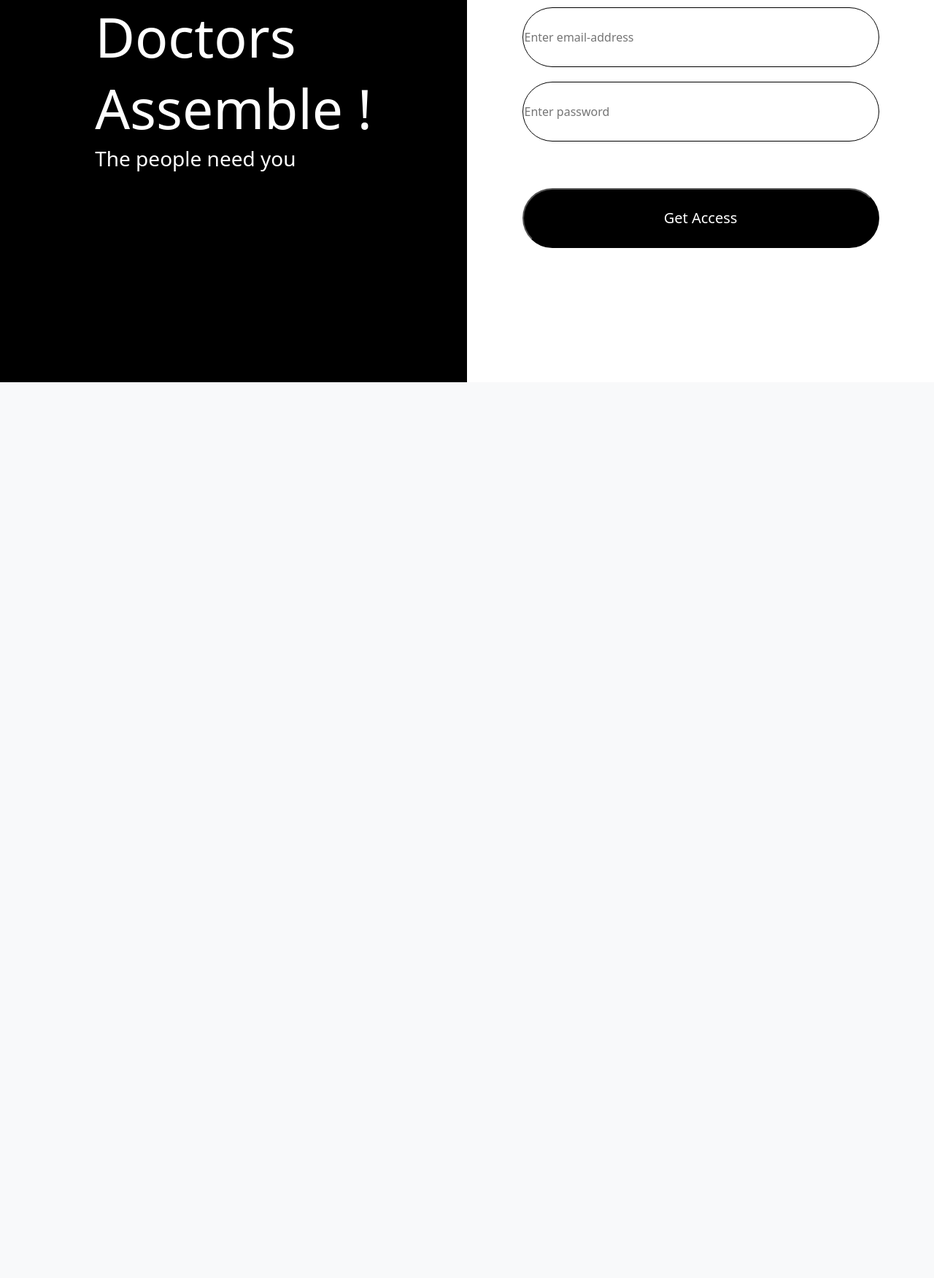
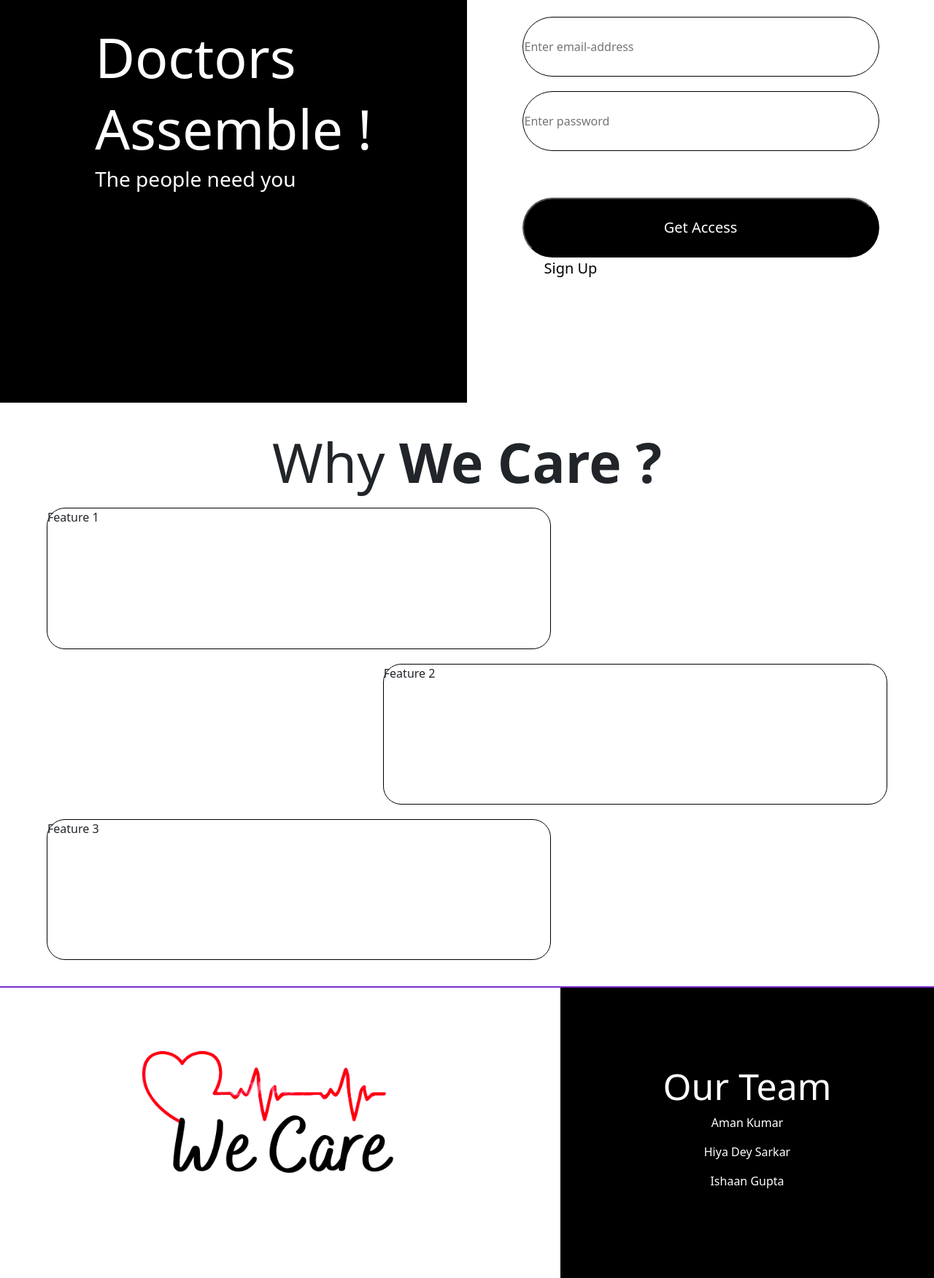
Before and after one commit to amankumar11/Optum-Stratethon, a Flask app: page / in a window 1280 px wide. Shown: the part 1866-3618 px from the top of the page at 73% size. Before the commit the page ends 2390 px from the top, so only its background shows below. Run offline with Flask 2, Linux system fonts and the light colour scheme.

Commit message:
routes done

```diff
--- a/Healthify/static/css/index.css
+++ b/Healthify/static/css/index.css
@@ -1,10 +1,19 @@
 .whitebtn{
+    display: flex;
+    align-items: center;
+    justify-content: center;
+    text-decoration: none;
+    color: black;
     background-color: white;
     border: 1px solid black;
     height: 54px;
     width: 250px;
     border-radius: 50px;
     font-size: 20px;
+}
+
+.whitebtn:hover{
+    color: black;
 }
 
 .landingPage{
@@ -190,3 +199,94 @@
     width: 489px;
     margin-top: 30px;
 }
+
+.sign-a{
+    margin-left: 30px;
+    font-size: 20px;
+    text-decoration: none;
+    color: black;
+}
+
+.sign-a:hover{
+    color: black;
+}
+
+/* features */
+.features{
+    display: flex;
+    flex-direction: column;
+    align-items: center;
+    justify-content: center;
+    height: 100vh;
+}
+
+.features_h1{
+    font-size: 75px;
+    margin-top: 10px;
+}
+
+.featurescards-section{
+    display: flex;
+    flex-direction: column;
+    /* background-color: black; */
+    height: 80%;
+    width: 90%;
+}
+
+.features-card{
+    display: flex;
+    flex-direction: row;
+    width: 60%;
+    height: 200px;
+    margin: 10px 0px;
+    /* background-color: blue; */
+    border-radius: 25px;
+    border: 1px solid black;
+}
+
+.right-card{
+    display: flex;
+    margin-left: 40%;
+}
+
+/* footer  */
+.footer{
+    display: flex;
+    flex-direction: row;
+    height: 50vh;
+    border-top: 2px solid #7B2ECC;
+    /* background-color: red; */
+}
+
+.footer-section{
+    display: flex;
+    width: 100%;
+}
+
+.footer-left{
+    display: flex;
+    align-items: center;
+    justify-content: center;
+    width: 60%;
+    /* background-color: aqua; */
+}
+
+.footer-right{
+    display: flex;
+    flex-direction: column;
+    align-items: center;
+    justify-content: center;
+    width: 40%;
+    background-color: black;
+}
+
+.ourteam-h1{
+    color: white;
+    font-size: 50px;
+}
+
+.team-detail{
+    display: flex;
+    flex-direction: row;
+    color: white;
+}
--- a/Healthify/static/css/nav.css
+++ b/Healthify/static/css/nav.css
@@ -2,3 +2,12 @@
     display: flex;
     width: 80%;
 }
+
+.navcontainer a{
+    text-decoration: none;
+    color: black;
+}
+
+.navcontainer a:hover{
+    color: rgba(0, 0, 0, 0.46);
+}
--- a/Healthify/templates/doctor_dashboard.html
+++ b/Healthify/templates/doctor_dashboard.html
@@ -3,7 +3,7 @@
   <head>
     <meta charset="utf-8">
     <meta name="viewport" content="width=device-width, initial-scale=1">
-    <title>Healthify- Doc Dashboard</title>
+    <title>We Care - Doc Dashboard</title>
     <link href="https://cdn.jsdelivr.net/npm/bootstrap@5.2.2/dist/css/bootstrap.min.css" rel="stylesheet" integrity="sha384-Zenh87qX5JnK2Jl0vWa8Ck2rdkQ2Bzep5IDxbcnCeuOxjzrPF/et3URy9Bv1WTRi" crossorigin="anonymous">
   </head>
   <body>
--- a/Healthify/templates/index.html
+++ b/Healthify/templates/index.html
@@ -3,7 +3,7 @@
   <head>
     <meta charset="utf-8">
     <meta name="viewport" content="width=device-width, initial-scale=1">
-    <title>Healthify</title>
+    <title>We Care</title>
     <link href="../static/css/nav.css" rel="stylesheet">
     <link href="../static/css/index.css" rel="stylesheet">
     <link href="https://cdn.jsdelivr.net/npm/bootstrap@5.2.2/dist/css/bootstrap.min.css" rel="stylesheet" integrity="sha384-Zenh87qX5JnK2Jl0vWa8Ck2rdkQ2Bzep5IDxbcnCeuOxjzrPF/et3URy9Bv1WTRi" crossorigin="anonymous">
@@ -13,11 +13,11 @@
     <!-- Navbar  -->
     <nav class="navbar bg-light">
         <div class="container navcontainer">
-            <img>
-            <a>Abput</a>
-            <a>Doctors</a>
-            <a>Features</a>
-            <a>Contact Us</a>
+            <img src="../static/img/logo.png" width="110px">
+            <a href="#about">About</a>
+            <a href="/login">Doctors</a>
+            <a href="#features">Features</a>
+            <a href="#footer">Contact Us</a>
             <button class="whitebtn">Predict Now</button>
         </div>
     </nav>
@@ -46,13 +46,13 @@
         <img src="../static/img/Landing.png" width="1200px">
         <p class="landingpara">We beleive an early diagnosis opens the<br>door to future care and treatment.</p>
         <div class="landing-btns">
-            <button class="whitebtn">Predict Now</button>
+            <a class="whitebtn" href="/form">Predict Now</a>
             <a href="/signup" class="blackbtn">I am a Doctor</a>
         </div>
     </section>
 
     <!-- About Section  -->
-    <section class="about">
+    <section class="about" id="about">
         <div class="about-left">
             <div class="aboutleft-details">
                 <h1 class="aboutleft-h1">Health</h1>
@@ -60,7 +60,7 @@
                 <h3>A l❤️t</h3>
                 <p class="aboutpara">We beleive An early diagnosis opens the<br>door to future care and treatment.</p>
                 <div class="landing-btns">
-                    <button class="blackbtn aboutbtn">Predict Now</button>
+                    <a class="blackbtn aboutbtn" href="/form">Predict Now</a>
                     <button class="whitebtn circlebtn">&#x25B6;</button>
                     <p class="watchdemop">Watch Demo</p>
                 </div>
@@ -83,14 +83,8 @@
         <div class="signin-right">
             <div class="siginright-details">
                 <h1 class="signinright-h1">Show Up</h1>
-                <!-- <div class="input-div">
-                    <input type="text" class="signin-input">
-                    <input type="password" class="signin-input">
-                    <button class="blackbtn signin-btn">Get Access</button>
-                </div> -->
                 <form method="POST">
                     <div class="form-group">
-                        <!-- <label for="email">Email Address</label> -->
                         <input type="email" class="signin-input" id="email" name="email" placeholder="Enter email-address"/>
                     </div>
                     <div class="form-group">
@@ -98,7 +92,51 @@
                     </div>
                     <br/>
                     <button type="submit" class="blackbtn signin-btn">Get Access</button>
+                    <a class="sign-a" href="/signup">Sign Up</a>
                 </form>
+            </div>
+        </div>
+    </section>
+
+    <!-- Features  -->
+    <section class="features" id="features">
+        <h1 class="features_h1">Why <b>We Care ?</b></h1>
+        <div class="featurescards-section">
+            <div class="features-card">
+                <img>
+                <p>Feature 1</p>
+            </div>
+            <div class="features-card right-card">
+                <p>Feature 2</p>
+                <img>
+            </div>
+            <div class="features-card">
+                <img>
+                <p>Feature 3</p>
+            </div>
+        </div>
+    </section>
+
+    <!-- Footer  -->
+    <section class="footer" id="footer">
+        <div class="footer-section">
+            <div class="footer-left">
+                <img src="../static/img/logo.png" width="480px">
+            </div>
+            <div class="footer-right">
+                <h1 class="ourteam-h1">Our Team</h1>
+                <div class="team-detail">
+                    <img>
+                    <p>Aman Kumar</p>
+                </div>
+                <div class="team-detail">
+                    <img>
+                    <p>Hiya Dey Sarkar</p>
+                </div>
+                <div class="team-detail">
+                    <img>
+                    <p>Ishaan Gupta</p>
+                </div>
             </div>
         </div>
     </section>
--- a/Healthify/templates/signin.html
+++ b/Healthify/templates/signin.html
@@ -3,7 +3,7 @@
   <head>
     <meta charset="utf-8">
     <meta name="viewport" content="width=device-width, initial-scale=1">
-    <title>Healthify-Log-in</title>
+    <title>We Care-Log-in</title>
     <link href="../static/css/nav.css" rel="stylesheet">
     <link href="../static/css/index.css" rel="stylesheet">
     <link href="https://cdn.jsdelivr.net/npm/bootstrap@5.2.2/dist/css/bootstrap.min.css" rel="stylesheet" integrity="sha384-Zenh87qX5JnK2Jl0vWa8Ck2rdkQ2Bzep5IDxbcnCeuOxjzrPF/et3URy9Bv1WTRi" crossorigin="anonymous">
--- a/Healthify/templates/signup.html
+++ b/Healthify/templates/signup.html
@@ -3,7 +3,7 @@
   <head>
     <meta charset="utf-8">
     <meta name="viewport" content="width=device-width, initial-scale=1">
-    <title>Healthify-SignUp</title>
+    <title>We Care-SignUp</title>
     <link href="../static/css/nav.css" rel="stylesheet">
     <link href="../static/css/index.css" rel="stylesheet">
     <link href="https://cdn.jsdelivr.net/npm/bootstrap@5.2.2/dist/css/bootstrap.min.css" rel="stylesheet" integrity="sha384-Zenh87qX5JnK2Jl0vWa8Ck2rdkQ2Bzep5IDxbcnCeuOxjzrPF/et3URy9Bv1WTRi" crossorigin="anonymous">
```
Also changed, not shown: Healthify/static/img/logo.png (added).
